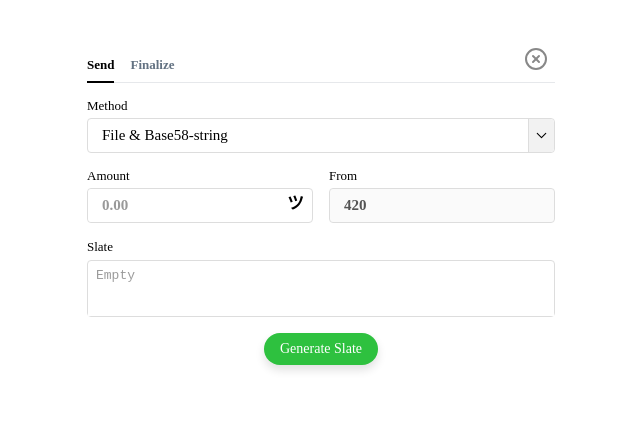
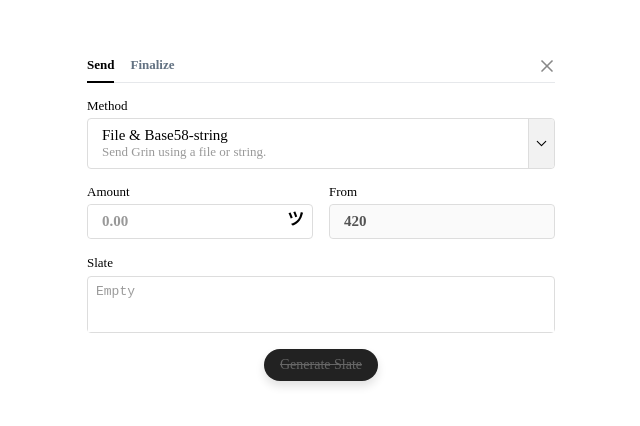
Before and after one commit to nijynot/wimble, a React app: page / in a window 1280 px wide. Both pictures are taken after a click on the button "Send". Shown: the top 426 px of the page, without its empty margins (319-959 px from the left). Built offline with nearby package versions, Linux system fonts and the light colour scheme; the HTML template or start-up script is replaced by a standard one; a web font is replaced by a local one.

Commit message:
add description to send methods
* switch icon to `X` for closing modals

```diff
--- a/src/renderer/views/App.js
+++ b/src/renderer/views/App.js
@@ -20,6 +20,7 @@ export default function App() {
       mass: 1,
       tension: 450,
       friction: 40,
+      velocity: 5,
     },
     from: {
       position: 'absolute',
--- a/src/renderer/views/components/Option.scss
+++ b/src/renderer/views/components/Option.scss
@@ -20,4 +20,7 @@
   &:last-child {
     border-radius: 0 0 4px 4px;
   }
+  & label {
+    padding-top: 3px;
+  }
 }
--- a/src/renderer/views/components/Select.scss
+++ b/src/renderer/views/components/Select.scss
@@ -2,6 +2,12 @@
 
 .Select {
   position: relative;
+  & label {
+    cursor: pointer;
+    display: block;
+    font-size: 13px;
+    color: #999;
+  }
 }
 .Select-select {
   background: white;
--- a/src/renderer/views/pages/Send/SendPage.js
+++ b/src/renderer/views/pages/Send/SendPage.js
@@ -11,17 +11,30 @@ require('./SendPage.scss');
 
 export default function SendPage(props) {
   const METHOD = {
-    FILE: 'File & Base58-string',
-    HTTP: 'HTTP',
-    KEYBASE: 'Keybase',
+    FILE: {
+      title: 'File & Base58-string',
+      description: 'Send Grin using a file or string.'
+    },
+    HTTP: {
+      title: 'HTTP',
+      description: 'Send Grin to and IP address or domain.'
+    },
+    KEYBASE: {
+      title: 'Keybase',
+      description: 'Send Grin using Keybase.'
+    },
   };
   const [method, setMethod] = useState('FILE');
   const [amount, setAmount] = useState('');
 
   const routes = {
-    FILE: <FileMethod />,
+    FILE: <FileMethod amount={amount} />,
     HTTP: <HTTPMethod />,
   };
+
+  function router(route) {
+    return routes[route];
+  }
 
   return (
     <div className="Send">
@@ -31,7 +44,7 @@ export default function SendPage(props) {
             className="Settings-close-btn"
             onClick={props.close}
           >
-            <svg xmlns="http://www.w3.org/2000/svg" width="24" height="24" viewBox="0 0 24 24" fill="none" stroke="currentColor" strokeWidth="2" strokeLinecap="round" strokeLinejoin="round" className="feather feather-x-circle"><circle cx="12" cy="12" r="10"></circle><line x1="15" y1="9" x2="9" y2="15"></line><line x1="9" y1="9" x2="15" y2="15"></line></svg>
+            <svg xmlns="http://www.w3.org/2000/svg" width="20" height="20" viewBox="0 0 24 24" fill="none" stroke="currentColor" stroke-width="2" stroke-linecap="round" stroke-linejoin="round" class="feather feather-x"><line x1="18" y1="6" x2="6" y2="18"></line><line x1="6" y1="6" x2="18" y2="18"></line></svg>
           </button>
         </div>
         <div className="Send-tabs">
@@ -40,10 +53,21 @@ export default function SendPage(props) {
         </div>
         <div className="Send-column">
           <label className="Send-label">Method</label>
-          <Select selected={method} value={METHOD[method]}>
-            <Option onClick={() => setMethod('FILE')} value="FILE">{METHOD['FILE']}</Option>
-            <Option onClick={() => setMethod('HTTP')} value="HTTP">{METHOD['HTTP']}</Option>
-            <Option onClick={() => setMethod('KEYBASE')} value="KEYBASE">{METHOD['KEYBASE']}</Option>
+          <Select
+            selected={method}
+            value={(
+              <React.Fragment>
+                <div>{METHOD[method].title}</div>
+                <label>{METHOD[method].description}</label>
+              </React.Fragment>
+            )}
+          >
+            {['FILE', 'HTTP', 'KEYBASE'].map((m) => (
+              <Option onClick={() => setMethod(m)} value={m}>
+                <div>{METHOD[m].title}</div>
+                <label>{METHOD[m].description}</label>
+              </Option>
+            ))}
           </Select>
         </div>
         <div className="Send-row">
@@ -70,7 +94,7 @@ export default function SendPage(props) {
           </div>
         </div>
         <div className="Send-column">
-          {routes[method]}
+          {router(method)}
         </div>
       </div>
     </div>
--- a/src/renderer/views/pages/Send/components/FileMethod.js
+++ b/src/renderer/views/pages/Send/components/FileMethod.js
@@ -3,7 +3,7 @@ import cx from 'classnames';
 
 require('./FileMethod.scss');
 
-export default function FileMethod() {
+export default function FileMethod(props) {
   const exSlate = {
     "num_participants": 5,
     "id": "3d4fc46c-dffd-4275-b0ad-dea6ae195d",
@@ -62,13 +62,13 @@ export default function FileMethod() {
           </button>
         </div> : null}
       </div>
-      {/*<button className="FileMethod-save-btn">
-        Save as file
-      </button>*/}
       <div className="FileMethod-footer">
         <button
-          className="FileMethod-end-btn"
+          className={cx('FileMethod-end-btn', {
+            finalize: stage === 'finalize',
+          })}
           onClick={() => generateSlate()}
+          disabled={(!props.amount)}
         >
           {(stage === 'slate') ? 'Generate Slate' : 'Continue to Finalize ' + String.fromCharCode(8594)}
           <svg
--- a/src/renderer/views/pages/Send/components/FileMethod.scss
+++ b/src/renderer/views/pages/Send/components/FileMethod.scss
@@ -11,7 +11,7 @@
   margin-top: 6px;
   outline: 0;
   position: relative;
-  transition: all .2s ease;
+  transition: all .5s ease;
   white-space: pre;
   &:hover {
     box-shadow: rgba(0, 0, 0, 0.1) 0px 2px 6px;
@@ -27,7 +27,7 @@
   justify-content: center;
   height: 55px;
   align-items: center;
-  transition: all .25s cubic-bezier(.19, 1, .22, 1);
+  transition: all .5s cubic-bezier(.19, 1, .22, 1);
   &.active {
     color: black;
     height: 90px;
@@ -125,14 +125,20 @@
   font-size: 14px;
   padding: $tiny $small;
   outline: 0;
-  transition: all .2s ease;
-  &:hover {
+  transition: background-color .5s ease, transform .2s ease, box-shadow .2s ease;
+  &:hover:not([disabled]) {
     box-shadow: 0 7px 20px rgba(0, 0, 0, 0.16);
     transform: translateY(-1px) !important;
   }
   &:disabled {
+    cursor: not-allowed;
+    background-color: #222;
     color: #666 !important;
     text-decoration: line-through;
+  }
+  &.finalize {
+    background: black;
+    color: white;
   }
 }
 
--- a/src/renderer/views/pages/Settings/SettingsPage.js
+++ b/src/renderer/views/pages/Settings/SettingsPage.js
@@ -14,7 +14,8 @@ export default function SettingsPage(props) {
             className="Settings-close-btn"
             onClick={props.close}
           >
-            <svg xmlns="http://www.w3.org/2000/svg" width="24" height="24" viewBox="0 0 24 24" fill="none" stroke="currentColor" strokeWidth="2" strokeLinecap="round" strokeLinejoin="round" className="feather feather-x-circle"><circle cx="12" cy="12" r="10"></circle><line x1="15" y1="9" x2="9" y2="15"></line><line x1="9" y1="9" x2="15" y2="15"></line></svg>
+            <svg xmlns="http://www.w3.org/2000/svg" width="20" height="20" viewBox="0 0 24 24" fill="none" stroke="currentColor" stroke-width="2" stroke-linecap="round" stroke-linejoin="round" class="feather feather-x"><line x1="18" y1="6" x2="6" y2="18"></line><line x1="6" y1="6" x2="18" y2="18"></line></svg>
+            {/*<svg xmlns="http://www.w3.org/2000/svg" width="24" height="24" viewBox="0 0 24 24" fill="none" stroke="currentColor" strokeWidth="2" strokeLinecap="round" strokeLinejoin="round" className="feather feather-x-circle"><circle cx="12" cy="12" r="10"></circle><line x1="15" y1="9" x2="9" y2="15"></line><line x1="9" y1="9" x2="15" y2="15"></line></svg>*/}
           </button>
         </div>
         <h4>Settings</h4>
--- a/src/renderer/views/pages/Settings/SettingsPage.scss
+++ b/src/renderer/views/pages/Settings/SettingsPage.scss
@@ -47,8 +47,8 @@
 }
 .Settings-close-wrap {
   position: absolute;
-  top: -5px;
-  right: 19px;
+  top: 4px;
+  right: 10px;
 }
 .Settings-close-btn {
   outline: 0;
```
Also changed, not shown: src/renderer/views/pages/Send/components/Finalize.js (added, +8 -0 lines), 1 other file (tests, documents, lock files or other folders).
